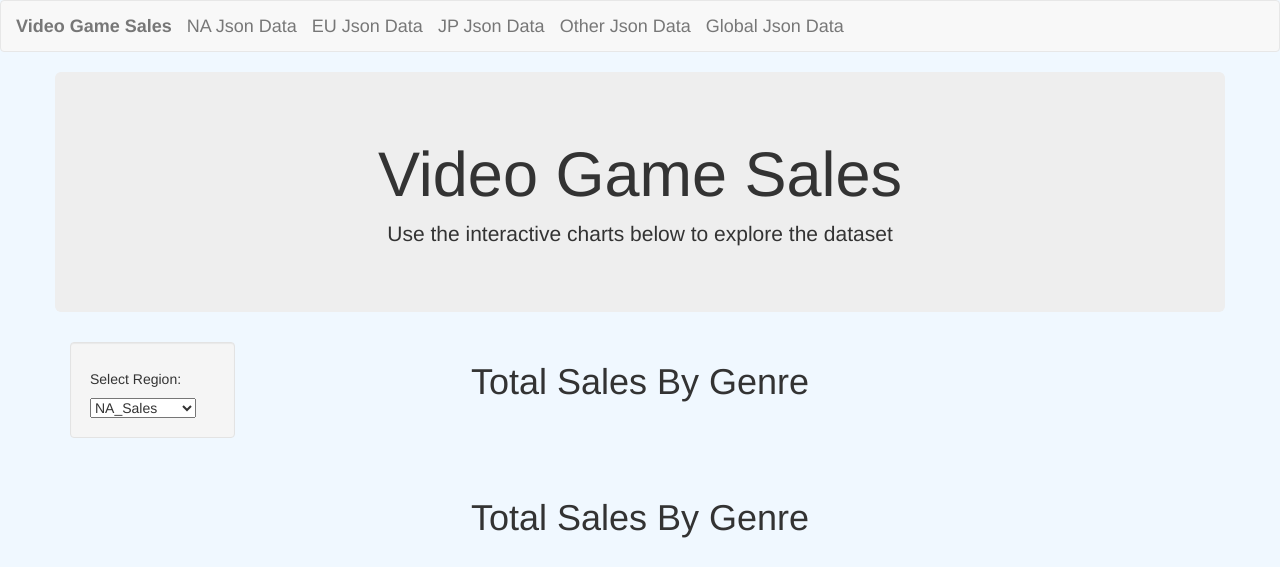
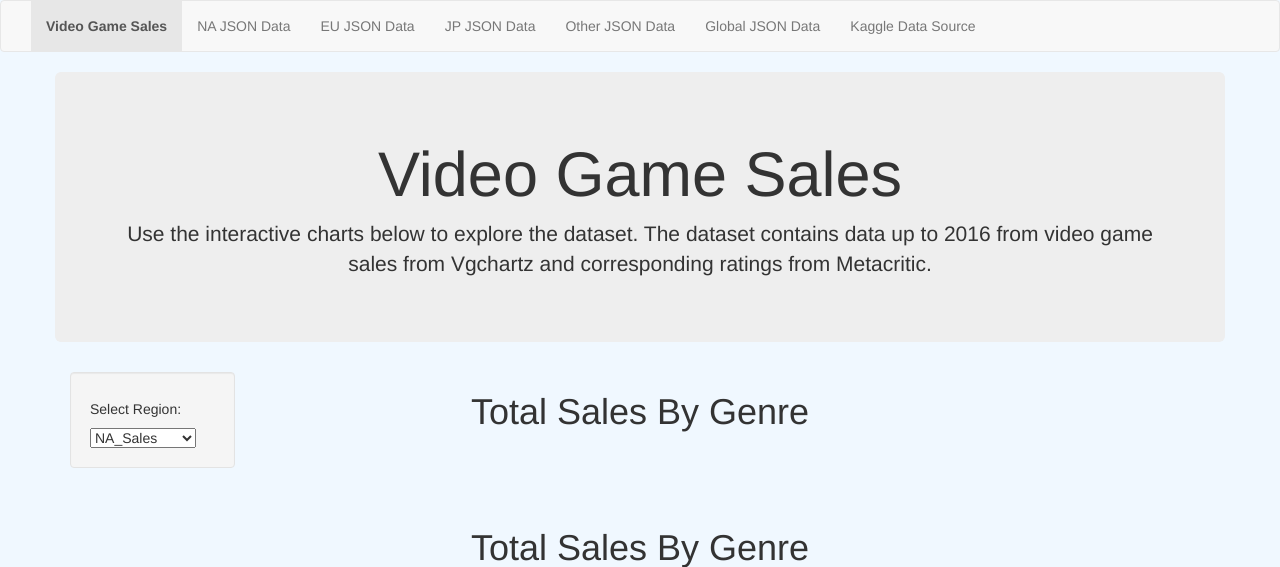
Before and after one commit to KMenz/Video-Game-Analysis, a Flask app: page / in a window 1280 px wide. Shown: the top 567 px of the page. Run offline with Flask 2, Linux system fonts and the light colour scheme; some libraries are stand-ins or nearby versions.

Commit message:
HTML Changes

```diff
--- a/static/css/style.css
+++ b/static/css/style.css
@@ -4,3 +4,7 @@ body {background-color: aliceblue;
 .text {text-align: center;}
 
 #pie-chart {text-align: center;}
+
+
+/* .navmenu { margin: 0 auto }
+.navlink { display: flex; justify-content: center } */
--- a/templates/index.html
+++ b/templates/index.html
@@ -15,12 +15,18 @@
   <nav class="navbar navbar-default">
       <div class="container-fluid">
           <div class="navbar-header">
-                <strong><a class="navbar-brand" href="">Video Game Sales</a></strong>
-                <a class="navbar-brand data" href="sales/NA_Sales" target="_blank">NA Json Data</a>
-                <a class="navbar-brand data" href="sales/EU_Sales"target="_blank">EU Json Data</a>
-                <a class="navbar-brand data" href="sales/JP_Sales"target="_blank">JP Json Data</a>
-                <a class="navbar-brand data" href="sales/Other_Sales"target="_blank">Other Json Data</a>
-                <a class="navbar-brand data" href="sales/Other_Sales"target="_blank">Global Json Data</a>
+
+          </div>
+          <div class="collapse navbar-collapse">
+            <ul class="nav navbar-nav">
+              <li class="active"><a href=""><strong>Video Game Sales</strong></a></li>
+              <li><a href="sales/NA_Sales"target="_blank">NA JSON Data</a></li>
+              <li><a href="sales/EU_Sales"target="_blank">EU JSON Data</a></li>
+              <li><a href="sales/JP_Sales"target="_blank">JP JSON Data</a></li>
+              <li><a href="sales/Other_Sales"target="_blank">Other JSON Data</a></li>
+              <li><a href="sales/Global_Sales"target="_blank">Global JSON Data</a></li>
+              <li><a href="https://www.kaggle.com/rush4ratio/video-game-sales-with-ratings"target="_blank">Kaggle Data Source</a></li>
+            </ul>
           </div>
       </div>
   </nav>
@@ -29,7 +35,9 @@
     <div class="row">
       <div class="col-md-12 jumbotron text-center">
         <h1>Video Game Sales</h1>
-        <p>Use the interactive charts below to explore the dataset</p>
+        <p>Use the interactive charts below to explore the dataset. The dataset contains
+          data up to 2016 from video game sales from Vgchartz and corresponding ratings from Metacritic.
+        </p>
       </div>
     </div>
 
```
Lines whose indentation alone changed are shown as unchanged.
